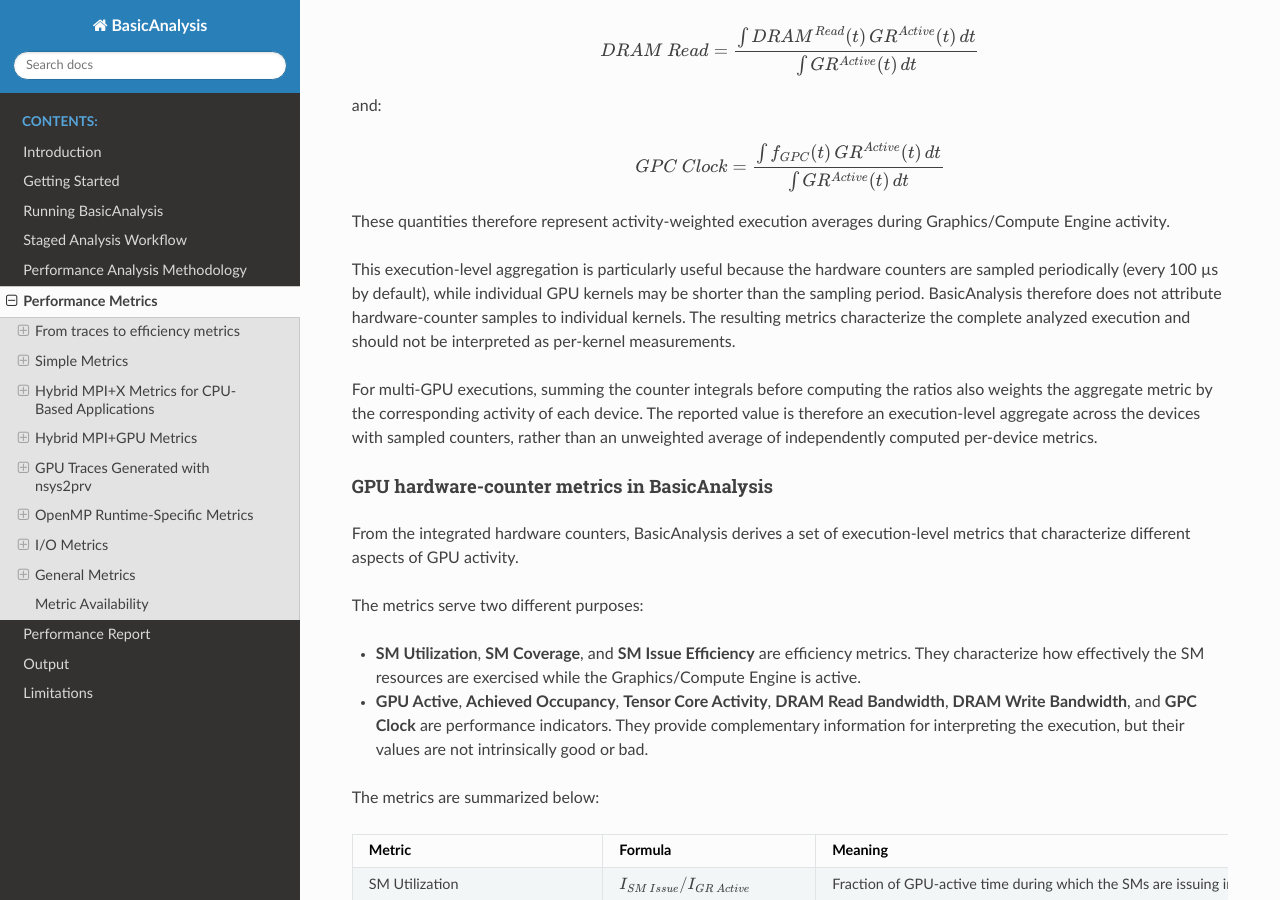
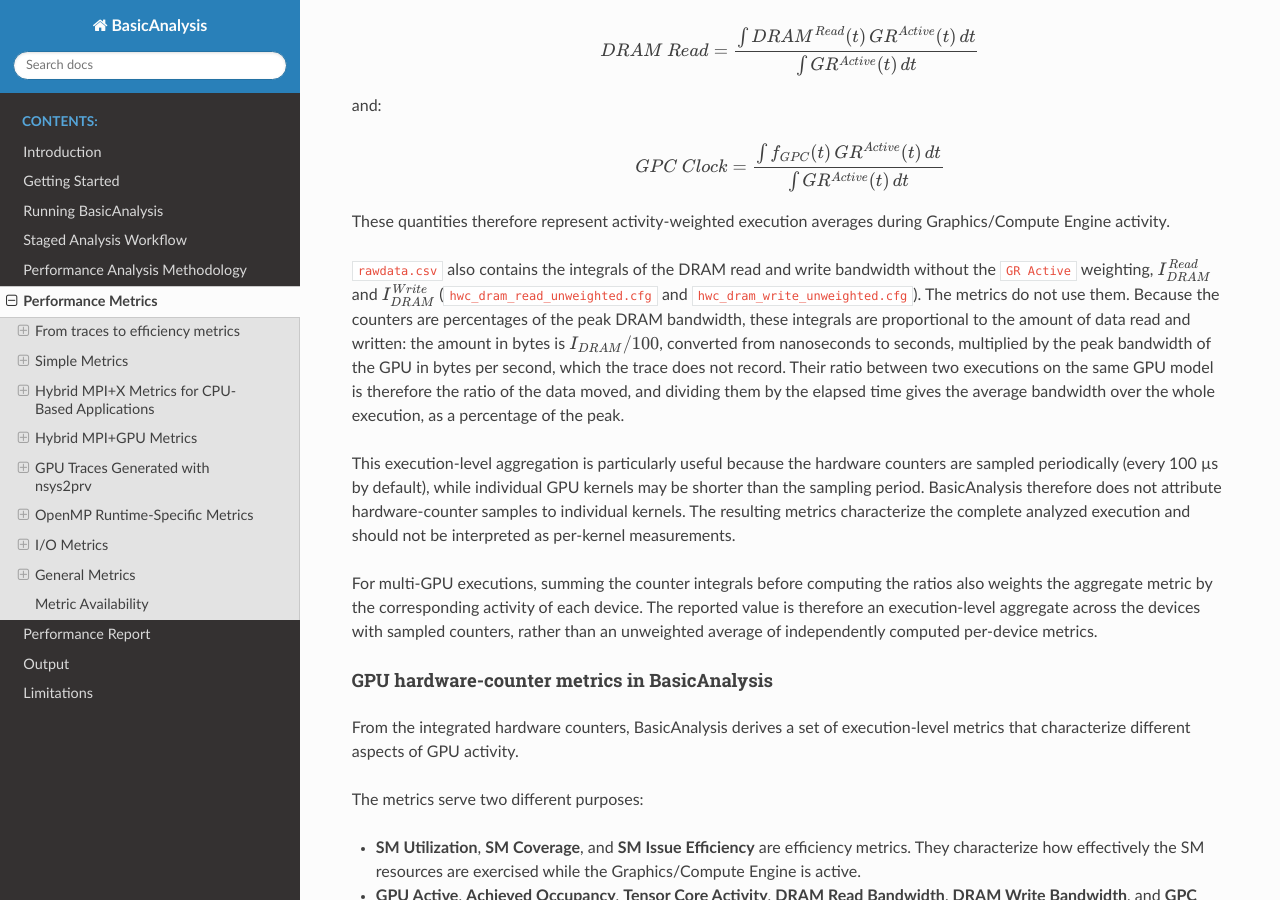
Before and after one commit to bsc-performance-tools/basicanalysis, a Sphinx documentation site: the page built from doc/source/06_metrics.rst, in a window 1280 px wide and 900 px high, scrolled down 34862 px. Built offline with Sphinx 7.4.7 and the Read the Docs theme 3.1.0, drawn with Linux system fonts in a browser that asks for light colours.

Commit message:
Write the integrals of the DRAM bandwidth counters without the GR Active weighting to rawdata.csv for nsys2prv traces

```diff
--- a/doc/source/06_metrics.rst
+++ b/doc/source/06_metrics.rst
@@ -2527,6 +2527,19 @@ and:
 These quantities therefore represent activity-weighted execution averages
 during Graphics/Compute Engine activity.
 
+``rawdata.csv`` also contains the integrals of the DRAM read and write
+bandwidth without the ``GR Active`` weighting, :math:`I_{DRAM}^{Read}` and
+:math:`I_{DRAM}^{Write}` (``hwc_dram_read_unweighted.cfg`` and
+``hwc_dram_write_unweighted.cfg``). The metrics do not use them. Because the
+counters are percentages of the peak DRAM bandwidth, these integrals are
+proportional to the amount of data read and written: the amount in bytes is
+:math:`I_{DRAM}/100`, converted from nanoseconds to seconds, multiplied by the
+peak bandwidth of the GPU in bytes per second, which the trace does not
+record. Their ratio between two executions on the
+same GPU model is therefore the ratio of the data moved, and dividing them by
+the elapsed time gives the average bandwidth over the whole execution, as a
+percentage of the peak.
+
 This execution-level aggregation is particularly useful because the hardware
 counters are sampled periodically (every 100 µs by default), while individual
 GPU kernels may be shorter than the sampling period. BasicAnalysis therefore
```
Also changed, not shown: RELEASE_NOTES.md (+4 -0 lines), nsys2prvmetrics.py (+11 -2 lines), 4 other files.
